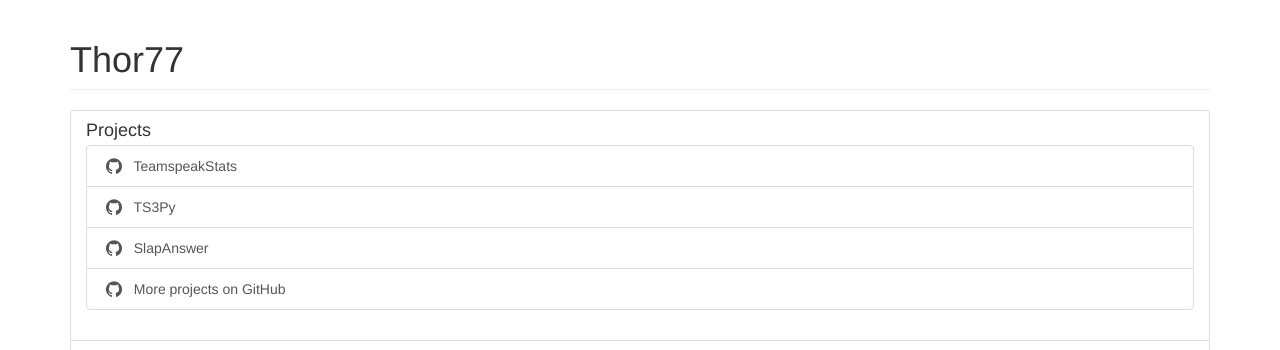
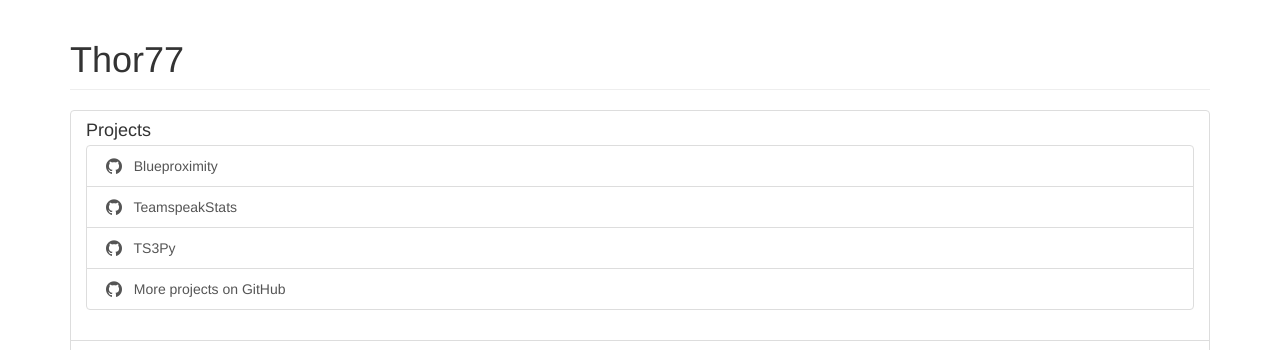
Before and after one commit to Thor77/thor77.org, a Jekyll site: the page built from index.html, in a window 1280 px wide. Shown: the top 350 px of the page. Built offline with Jekyll 4.4.1, drawn with Linux system fonts in a browser that asks for light colours; nearby versions of some CDN libraries.

Commit message:
Replace SlapAnswer with Blueproximity

```diff
--- a/_data/projects.yml
+++ b/_data/projects.yml
@@ -1,6 +1,6 @@
+- github: Blueproximity
 - github: TeamspeakStats
 - github: TS3Py
-- github: SlapAnswer
 - name: More projects on GitHub
   url: https://github.com/Thor77
   icon: github
```
